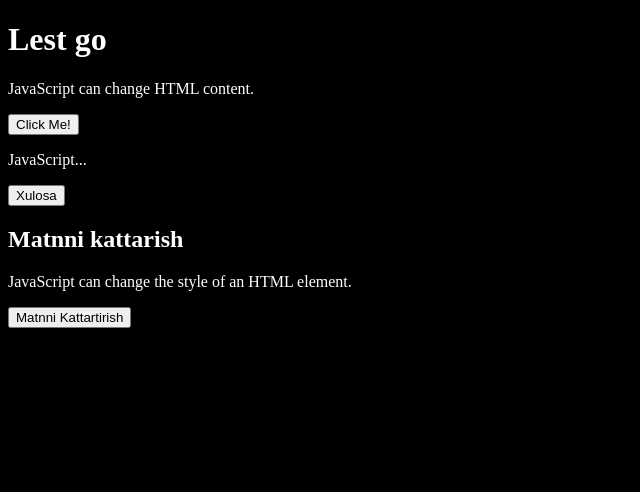
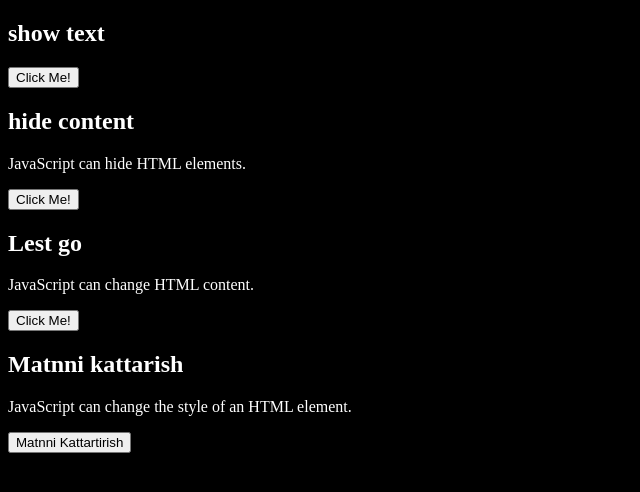
Before and after one commit to asakew/JavaScript-w3school, a plain HTML site: page index.html in a window 1280 px wide. Shown: the whole page, without its empty margins (0-640 px from the left). Drawn offline with Linux system fonts and the light colour scheme.

Commit message:
show text

```diff
--- a/index.html
+++ b/index.html
@@ -10,18 +10,21 @@
 
 <body>
 
-<h1>Lest go</h1>
+<h2>show text</h2>
+<p id="showText" style="display:none">Hello JavaScript!</p>
+
+<button type="button" onclick="document.getElementById('showText').style.display='block'">Click Me!</button>
+
+<h2>hide content</h2>
+<p id="hideText">JavaScript can hide HTML elements.</p>
+
+<button type="button" onclick="document.getElementById('hideText').style.display='none'">Click Me!</button>
+
+<h2>Lest go</h2>
 
 <p id="demo">JavaScript can change HTML content.</p>
 
 <button type="button" onclick='document.getElementById("demo").innerHTML = "Hello JavaScript!"'>Click Me!</button>
-
-
-<p id="demo2">JavaScript...</p>
-
-<button type="button" onclick='document.getElementById("demo2").innerHTML = "Xullas JavaScriptga gap yuq)"'>
-    Xulosa
-    </button>
 
 <h2>Matnni kattarish</h2>
 <p id="textLarge">JavaScript can change the style of an HTML element.</p>
```
